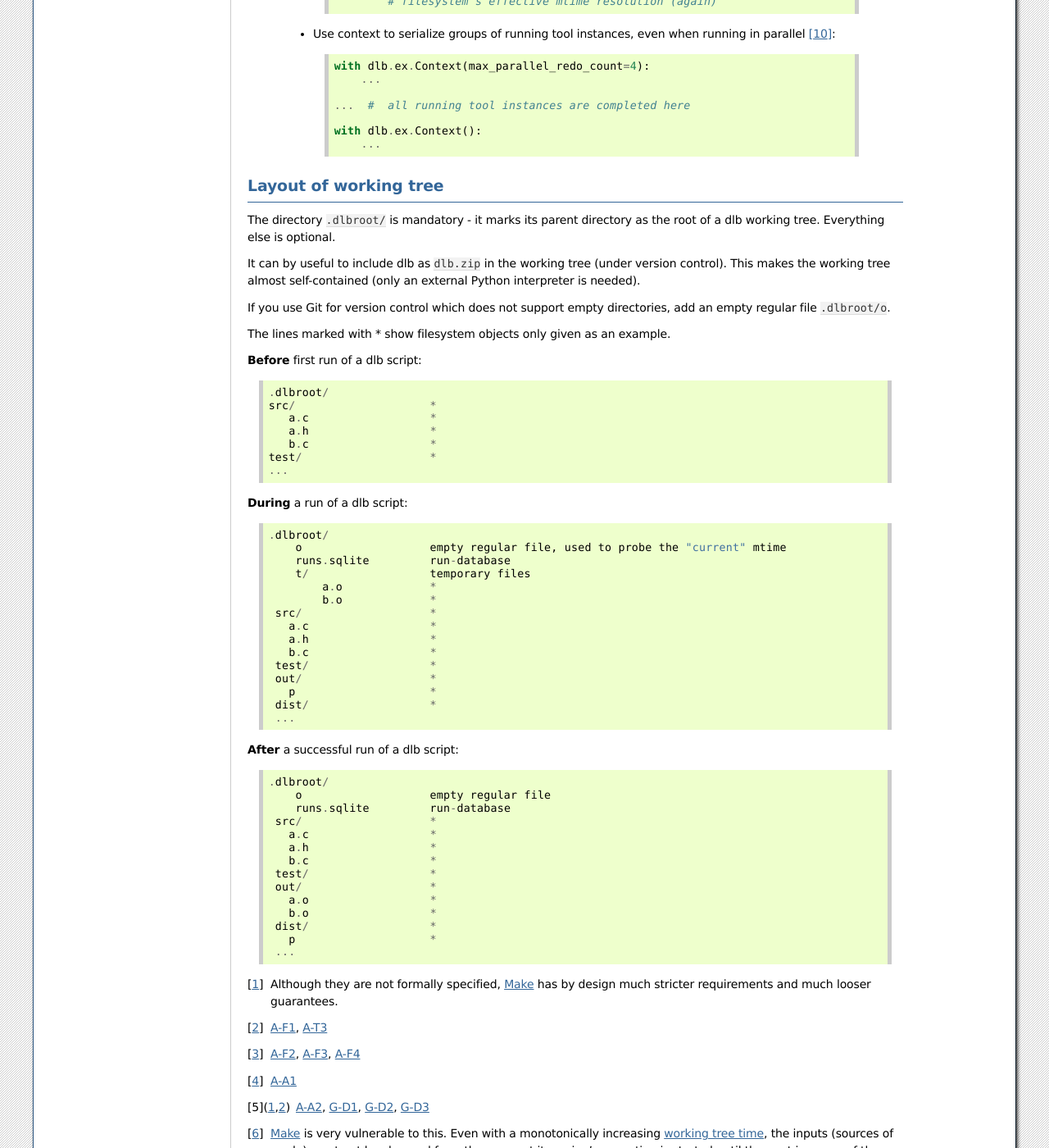
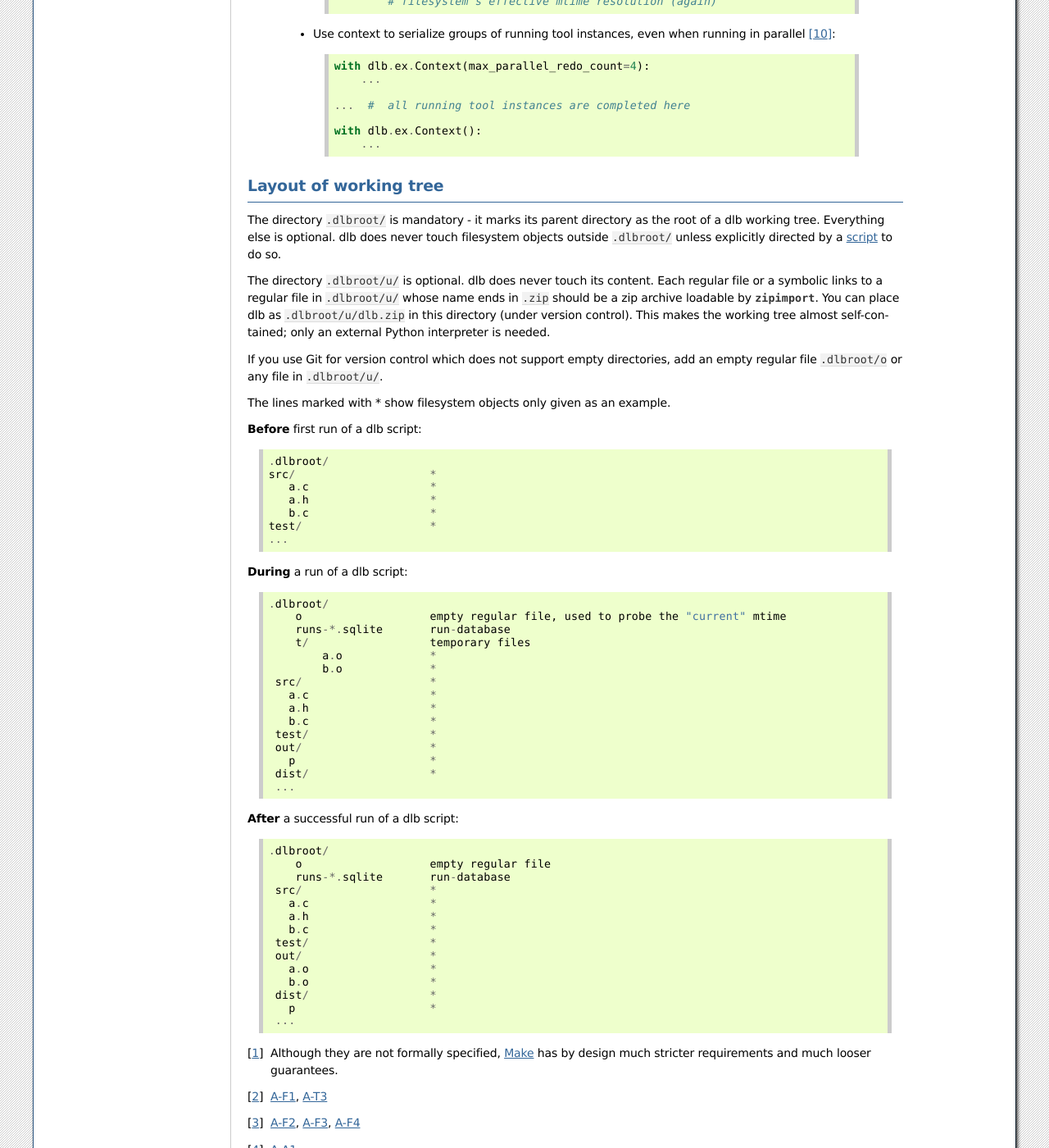
Before and after one commit to dlu-ch/dlb, a Sphinx documentation site: the page built from doc/usage.rst, in a window 1280 px wide and 1400 px high, scrolled down 1770 px. Shown: the whole window at 82% size. Built offline with Sphinx 7.4.7, drawn with Linux system fonts in a browser that asks for light colours.

Commit message:
Support dlb as .zip
- Search in .dlbroot/u for .zip files and add it to PYTHONPATH
- Build .zip in setup.py

```diff
--- a/doc/usage.rst
+++ b/doc/usage.rst
@@ -123,13 +123,17 @@ Layout of working tree
 ----------------------
 
 The directory :file:`.dlbroot/` is mandatory - it marks its parent directory as the root of a dlb working tree.
-Everything else is optional.
+Everything else is optional. dlb does never touch filesystem objects outside :file:`.dlbroot/` unless
+explicitly directed by a :term:`script` to do so.
 
-It can by useful to include dlb as :file:`dlb.zip` in the working tree (under version control). This makes the
-working tree almost self-contained (only an external Python interpreter is needed).
+The directory :file:`.dlbroot/u/` is optional. dlb does never touch its content.
+Each regular file or a symbolic links to a regular file in :file:`.dlbroot/u/` whose name ends in :file:`.zip` should
+be a zip archive loadable by :mod:`zipimport`.
+You can place dlb as :file:`.dlbroot/u/dlb.zip` in this directory (under version control). This makes the
+working tree almost self-contained; only an external Python interpreter is needed.
 
 If you use Git for version control which does not support empty directories, add an empty regular file
-:file:`.dlbroot/o`.
+:file:`.dlbroot/o` or any file in :file:`.dlbroot/u/`.
 
 The lines marked with * show filesystem objects only given as an example.
 
@@ -151,7 +155,7 @@ The lines marked with * show filesystem objects only given as an example.
 
    .dlbroot/
        o                   empty regular file, used to probe the "current" mtime
-       runs.sqlite         run-database
+       runs-*.sqlite       run-database
        t/                  temporary files
            a.o             *
            b.o             *
@@ -172,7 +176,7 @@ The lines marked with * show filesystem objects only given as an example.
 
    .dlbroot/
        o                   empty regular file
-       runs.sqlite         run-database
+       runs-*.sqlite       run-database
     src/                   *
       a.c                  *
       a.h                  *
```
Also changed, not shown: setup.py (+20 -6 lines), 1 other file.
